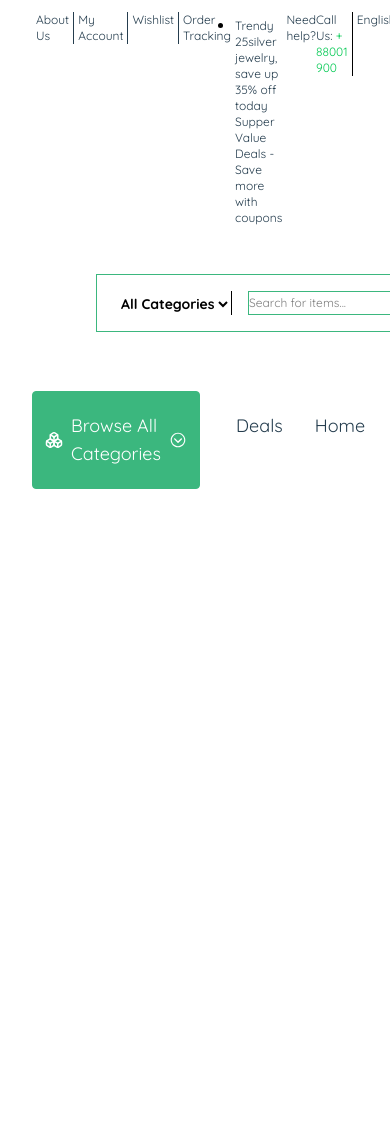
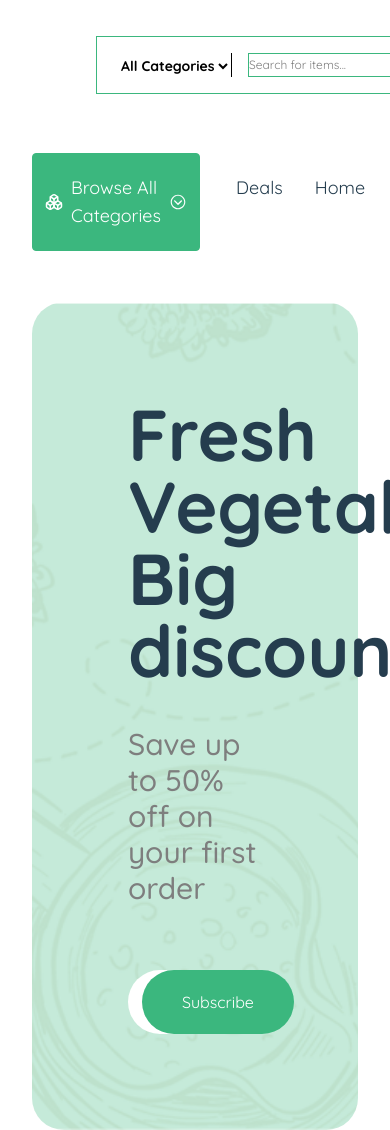
Before and after one commit to shaikhahmeed/Nest-eCommerce, a React (Vite) app: page / in a window 390 px wide. Shown: the top 1130 px of the page. Before the commit the page ends 844 px from the top, so only its background shows below. Built offline with nearby package versions, Linux system fonts and the light colour scheme.

Commit message:
banner touch

```diff
--- /dev/null
+++ b/src/components/Home/Banner.jsx
@@ -0,0 +1,23 @@
+import React from 'react'
+import { FaRegPaperPlane } from 'react-icons/fa6'
+
+const Banner = () => {
+  return (
+    <section className='pt-7'>
+        <div className="container">
+            <div className='p-24 rounded-4xl bg-cover bg-no-repeat' style={{ backgroundImage: "url('/banner.png')"}}>
+            <h1 className='text-7xl text-primary font-bold max-w-2xl'>Fresh Vegetables
+            Big discount</h1>
+            <p className='text-3xl text-secondary font-medium pt-10'>Save up to 50% off on your first order</p>
+            <div className='max-w-md  mt-16 flex items-center gap-1 rounded-full  bg-white'>
+                <FaRegPaperPlane className='text-3xl pl-1.5'/>
+                <input type="e-mail" placeholder=' Your emaill address' className='outline-0 w-full rounded-full text-lg'/>
+                <button className='px-10 py-5 bg-brand rounded-full cursor-pointer text-white'>Subscribe</button>
+            </div>
+            </div>
+        </div>
+    </section>
+  )
+}
+
+export default Banner
--- a/src/components/layout/Navigation.jsx
+++ b/src/components/layout/Navigation.jsx
@@ -17,7 +17,7 @@ const Navigation = () => {
   return (
     <>
     {/* header part */}
-    <div className='container flex justify-between py-3'>
+    <div className='container hidden md:flex justify-between py-3'>
      <div>
       <ul className='flex text-xs text-primary'>
         <li className='border-r text-xs px-1'>About Us</li>
@@ -51,10 +51,10 @@ const Navigation = () => {
     </div>
     {/* header part */}
     {/* body part */}
-    <div className='container flex my-9 w'>
+    <div className='container flex my-9'>
       <div className='flex gap-16'>
       <div>
-        <img src="public/logo.png" alt="logo" />
+        <img src="public/logo.png" alt="logo" className='cursor-pointer'/>
       </div>
       <div className='border py-4 px-5 border-brand flex gap-4'>
         <div className='w-10% border-r'>
@@ -101,7 +101,7 @@ const Navigation = () => {
     {/* footer part */}
     <nav>
       <div className='container flex items-center gap-9'>
-      <div className='px-3 py-5 border border-brand rounded-sm flex gap-2 items-center bg-brand text-secondary relative'>
+      <div className='px-3 py-5 border border-brand rounded-sm flex gap-2 items-center bg-brand text-white relative'>
         <p className='text-lg cursor-pointer'><LuBoxes /></p>
         <h3
         onClick={()=>setShow(!show)}
@@ -194,7 +194,6 @@ const Navigation = () => {
       </div>
       </div>
     </nav>
-
     {/* footer part */}
     </>
   )
--- a/src/index.css
+++ b/src/index.css
@@ -10,5 +10,5 @@ body{
 @theme{
     --color-brand:#3BB77E;
     --color-primary:#253D4E;
-    --color-secondary:#FFFFFF;
+    --color-secondary:#7E7E7E;
 }
--- a/src/pages/Home.jsx
+++ b/src/pages/Home.jsx
@@ -1,8 +1,11 @@
 import React from 'react'
+import Banner from '../components/Home/Banner'
 
 const Home = () => {
   return (
-    <div></div>
+    <>
+    <Banner/>
+    </>
   )
 }
 
```
Also changed, not shown: public/banner.png (added).
